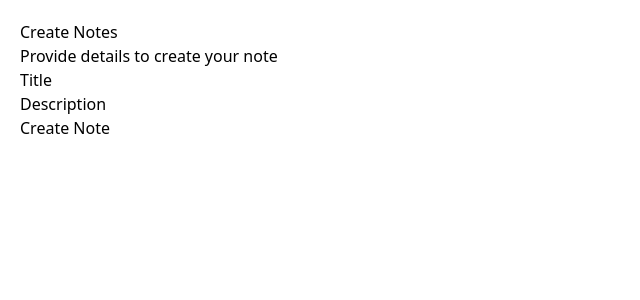
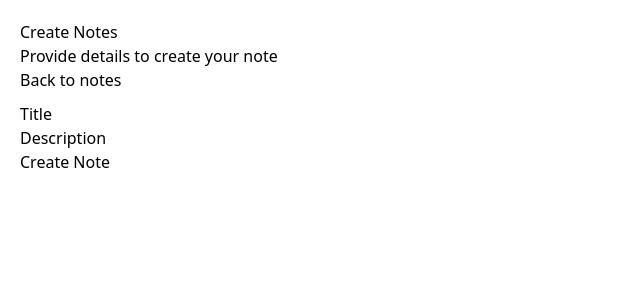
Before and after one commit to 0xlarmideh/notes-app, a Vue app in the folder Client/note-app/: page /#/create in a window 1280 px wide. Shown: the top 300 px of the page, without its empty margins (0-640 px from the left). Built offline with nearby package versions, Linux system fonts and the light colour scheme.

Commit message:
Add button to notes

```diff
--- a/Client/note-app/src/pages/Notes/Create/index.vue
+++ b/Client/note-app/src/pages/Notes/Create/index.vue
@@ -4,7 +4,15 @@
       title="Create Notes"
       description="Provide details to create your note"
     />
-    <div class="mt-8">
+    <div class="mt-4 ">
+      <div class="flex mb-8 justify-center">
+        <RouterLink to="/">
+          <Button
+            className="bg-blue-600 max-md:mt-[2.1rem]  mt-[.9rem]"
+            text="Back to notes"
+          />
+        </RouterLink>
+      </div>
       <div class="flex flex-col gap-4 max-w-[400px] mx-auto">
         <div class="flex flex-col">
           <label class="text-[18px]" for="title">Title</label>
```
